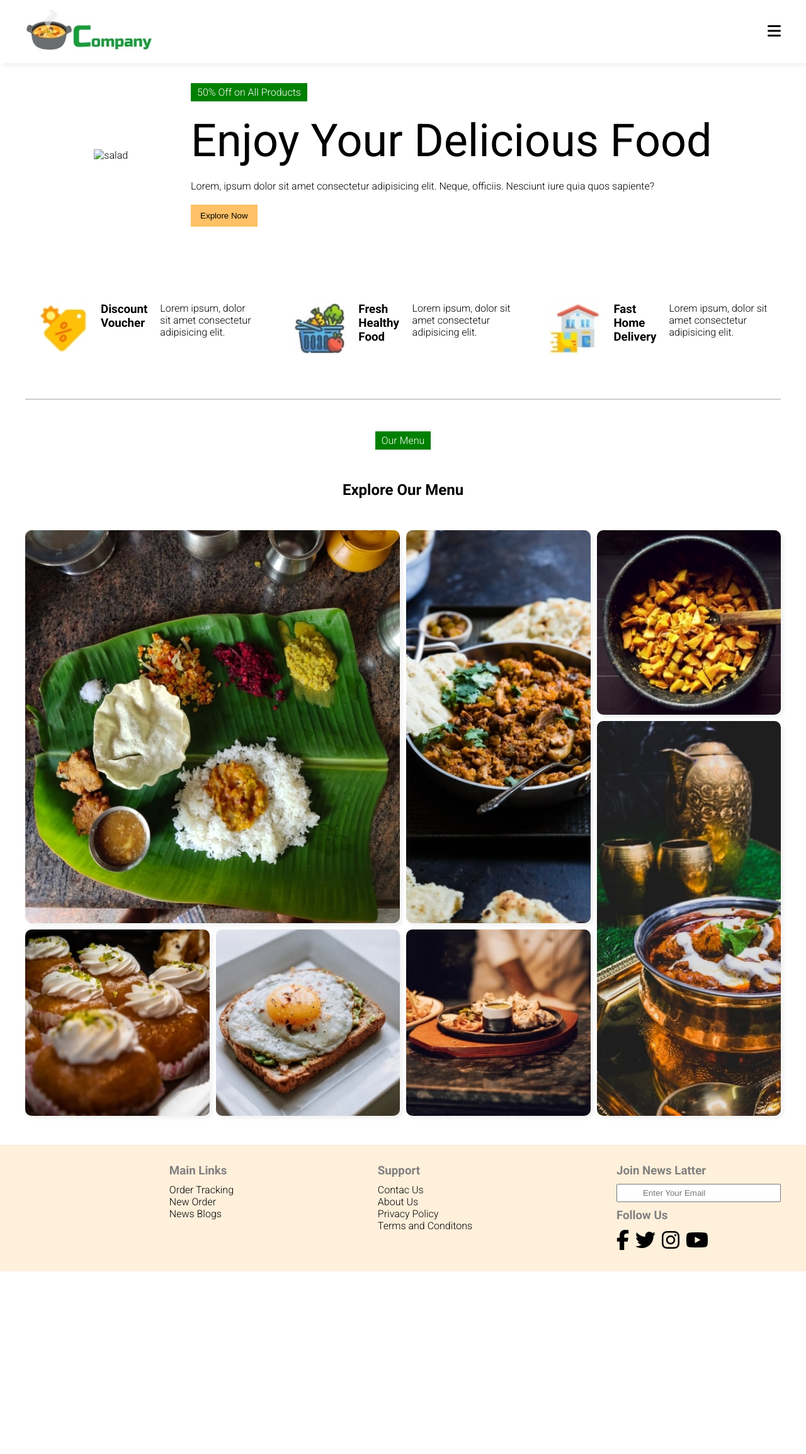
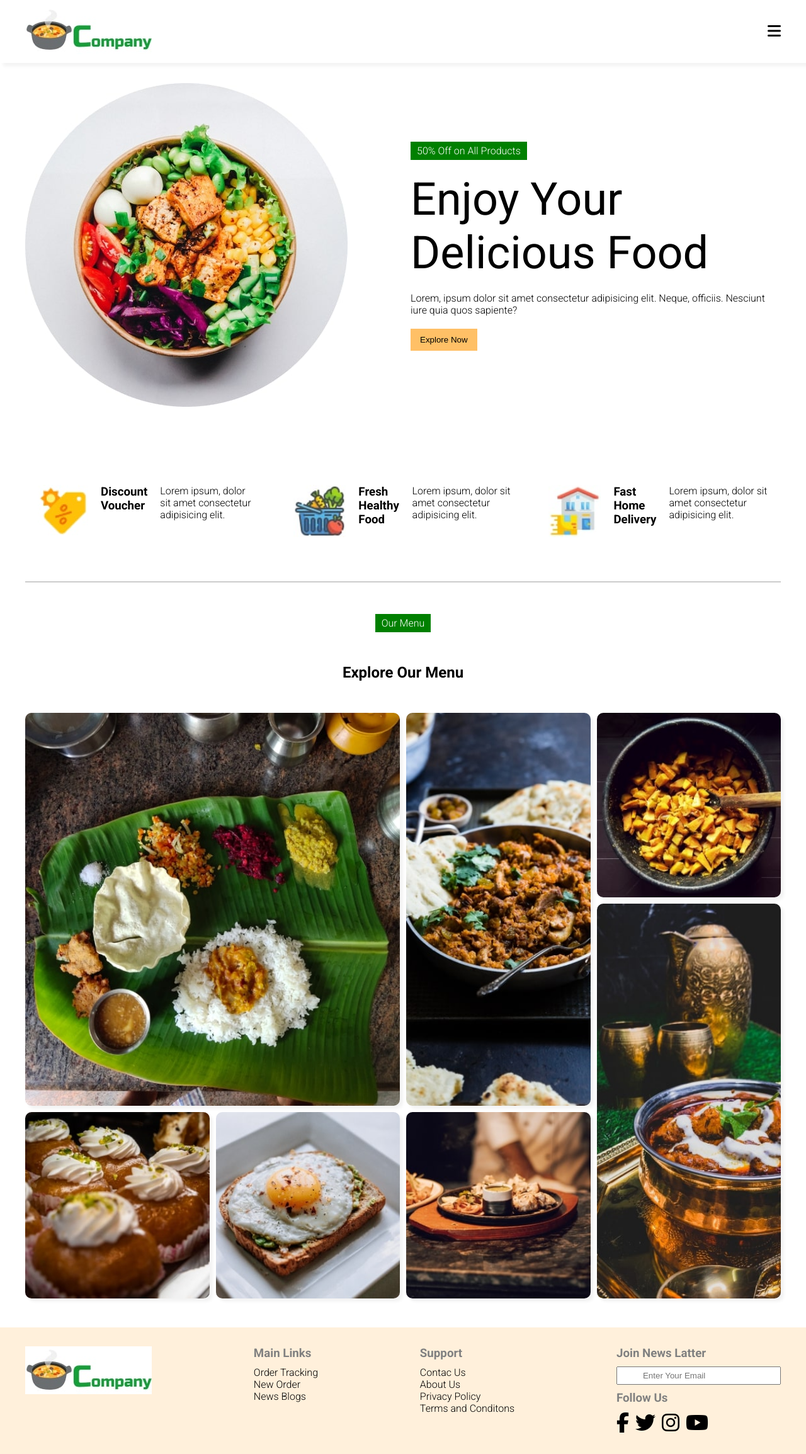
Before and after one commit to Sourabh-nobi/Resturant, a plain HTML site: page index.html in a window 1280 px wide. Shown: the whole page at 63% size. Before the commit the page ends 2019 px from the top, so only its background shows below. Drawn offline with Linux system fonts and the light colour scheme; the site is published under a folder, as on GitHub Pages, so addresses that start at the root find nothing.

Commit message:
Update index.html

```diff
--- a/index.html
+++ b/index.html
@@ -20,7 +20,7 @@
     <!-- hero Section -->
     <Section class="container">
         <div class="hero ">
-            <div class="hero_image"><img src="/img/hero_image.jpg" alt="salad"></div>
+            <div class="hero_image"><img src="img/hero_image.jpg" alt="salad"></div>
             <div class="hero_content">
                 <div class="tag">
                     50% Off on All Products
@@ -80,7 +80,7 @@
     <footer >
         <div class="footer container">
             <div class="f_logo">
-                <img src="/img/logo.jpg" alt="">
+                <img src="img/logo.jpg" alt="">
             </div>
             <div class="link_list">
                 <h3>Main Links</h3>
```
